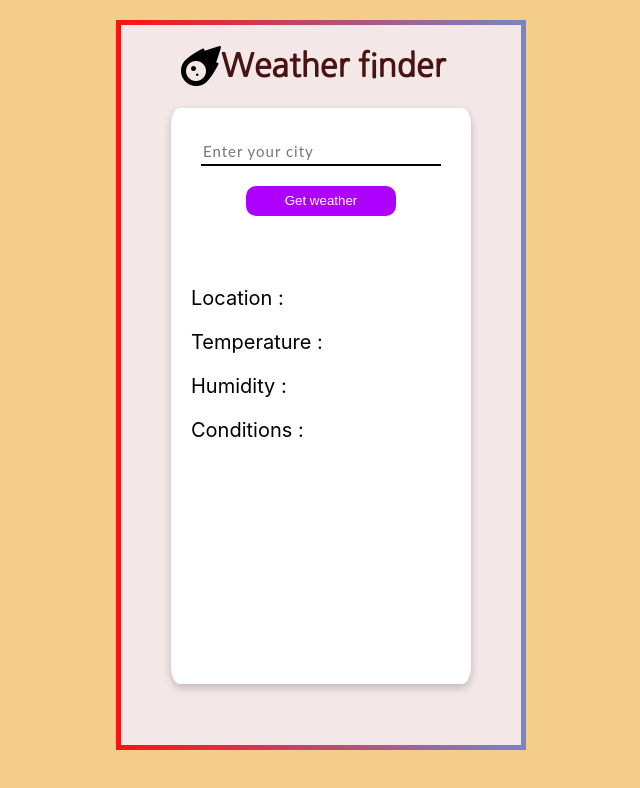
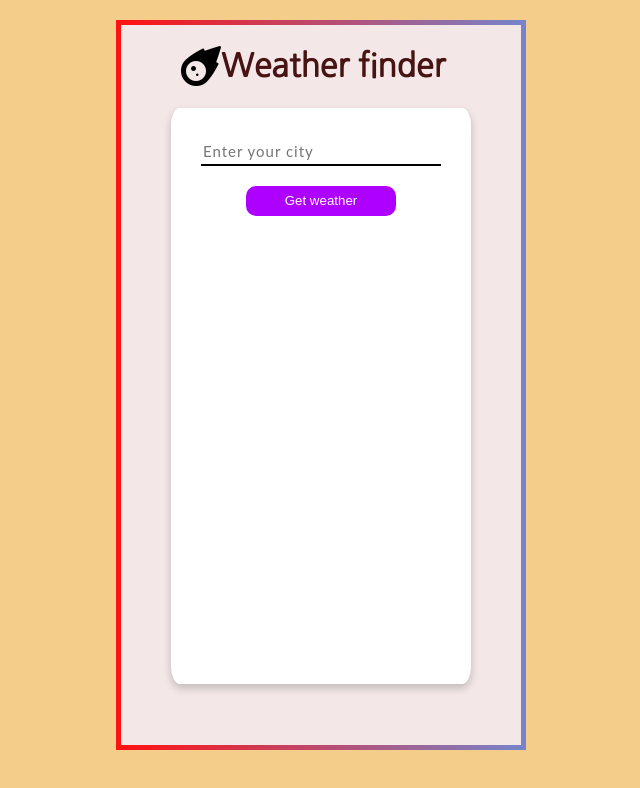
Before and after one commit to abhishekjain35/weather-app, a React (Create React App) app: page / in a window 1280 px wide. Shown: the top 788 px of the page, without its empty margins (319-959 px from the left). Built offline with nearby package versions, Linux system fonts and the light colour scheme.

Commit message:
App is ready!

```diff
--- a/package.json
+++ b/package.json
@@ -6,6 +6,7 @@
     "@testing-library/jest-dom": "^4.2.4",
     "@testing-library/react": "^9.4.0",
     "@testing-library/user-event": "^7.2.1",
+    "axios": "^0.19.0",
     "react": "^16.12.0",
     "react-dom": "^16.12.0",
     "react-scripts": "3.3.0"
--- a/src/components/weather.jsx
+++ b/src/components/weather.jsx
@@ -1,11 +1,38 @@
 import React, { Component } from "react";
+import axios from "axios";
 
 class Weather extends Component {
+  state = {
+    input: "",
+    data: {}
+  };
+
+  handleInput = e => {
+    this.setState({ input: e.target.value });
+  };
+
+  handleSearch = async () => {
+    console.log(
+      `api.openweathermap.org/data/2.5/weather?q=${this.state.input}&APPID=1169bd3f4183d8d5de65f808e09fc2fd`
+    );
+    const data = await axios.get(
+      `https://api.openweathermap.org/data/2.5/weather?q=${this.state.input}&APPID=1169bd3f4183d8d5de65f808e09fc2fd`
+    );
+    this.setState({ data });
+    console.log(this.state.data.data.name);
+  };
+
   render() {
+    console.log(this.state.data);
+    const { data } = this.state.data;
+    // if(JSON.stringify(this.state.data) !== JSON.stringify({})){
+    //   const temp = data.main.temp;
+    // }
+
     return (
       <div id="main">
         <div id="header">
-          <i class="fas fa-meteor icon"></i>
+          <i className="fas fa-meteor icon"></i>
           <h1 id="appname">Weather finder</h1>
         </div>
         <div id="card">
@@ -15,17 +42,25 @@ class Weather extends Component {
               name="search"
               id="search-bar"
               placeholder="Enter your city"
+              onChange={this.handleInput}
             />
-            <button type="submit" id="button">
+            <button
+              type="submit"
+              id="button"
+              name="search"
+              onClick={this.handleSearch}
+            >
               Get weather
             </button>
           </div>
-          <div id="data">
-            <p>Location : </p>
-            <p>Temperature : </p>
-            <p>Humidity : </p>
-            <p>Conditions : </p>
-          </div>
+          {JSON.stringify(this.state.data) !== JSON.stringify({}) && (
+            <div id="data">
+              <p>Location : {data.name} </p>
+              <p>Temperature : {Math.floor(data.main.temp - 273.15)}°C </p>
+              <p>Humidity : {data.main.humidity} </p>
+              <p>Conditions : {data.weather[0].description} </p>
+            </div>
+          )}
         </div>
       </div>
     );
```
Also changed, not shown: 1 other file (tests, documents, lock files or other folders).
